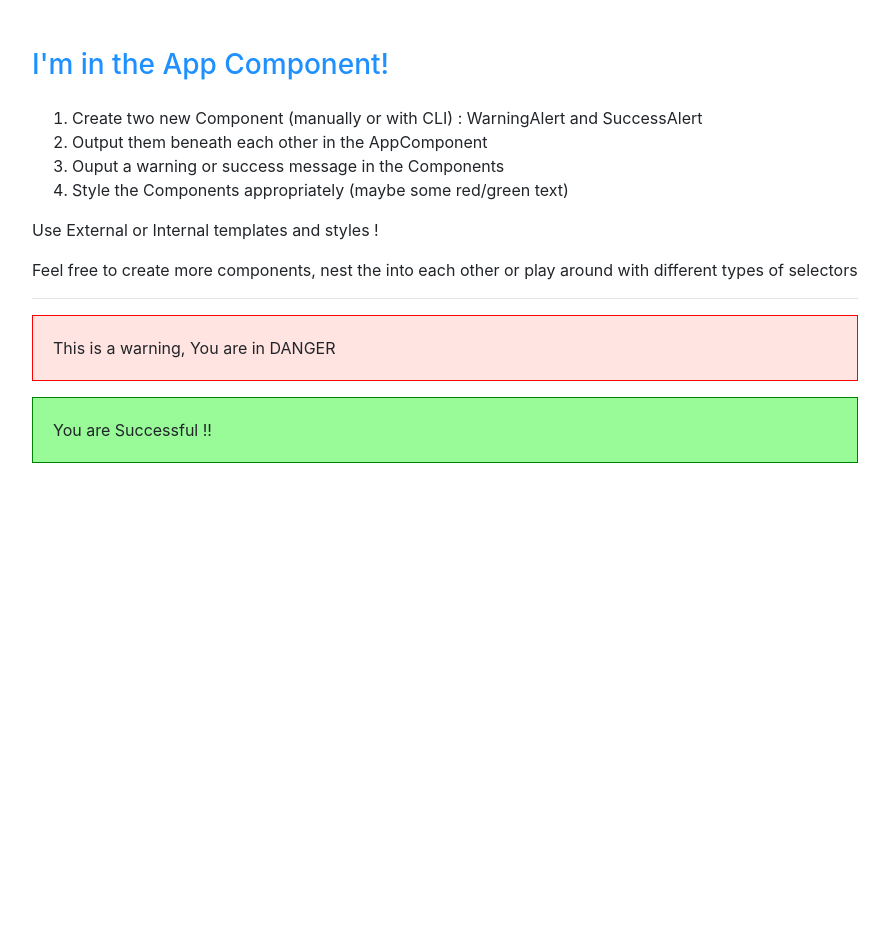
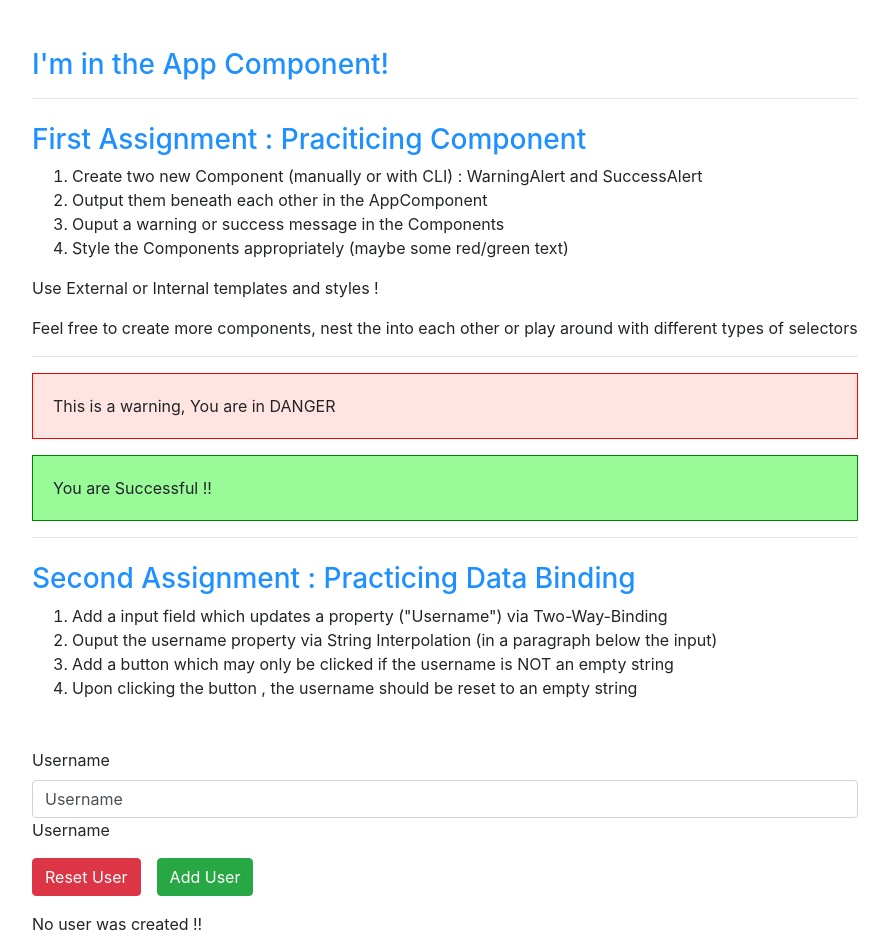
Before and after one commit to EvanCharles16/learn-angular, an Angular app: page / in a window 1280 px wide. Shown: the top 952 px of the page, without its empty margins (38-927 px from the left). Before the commit the page ends 800 px from the top, so only its background shows below. Built offline with nearby package versions, Linux system fonts and the light colour scheme.

Commit message:
assignment 2 : Two-Ways DataBinding works

```diff
--- a/src/app/app.component.html
+++ b/src/app/app.component.html
@@ -5,12 +5,10 @@
       <!-- <input type="text" [(ngModel)]="name" />
       <h4>{{ name }}</h4> -->
 
-      <!-- <hr /> -->
-      <!-- <app-servers></app-servers> -->
-      <!-- <div app-servers></div> -->
-      <!-- <div class="app-servers"></div> -->
+      <hr />
 
-      <ol class="mt-4">
+      <h3 class="mt-4">First Assignment : Praciticing Component</h3>
+      <ol>
         <li>
           Create two new Component (manually or with CLI) : WarningAlert and
           SuccessAlert
@@ -29,6 +27,38 @@
       <hr />
       <app-warning-alert></app-warning-alert>
       <app-success-alert></app-success-alert>
+
+      <hr />
+
+      <h3 class="mt-4">Second Assignment : Practicing Data Binding</h3>
+      <ol>
+        <li>
+          Add a input field which updates a property ("Username") via
+          Two-Way-Binding
+        </li>
+        <li>
+          Ouput the username property via String Interpolation (in a paragraph
+          below the input)
+        </li>
+        <li>
+          Add a button which may only be clicked if the username is NOT an empty
+          string
+        </li>
+        <li>
+          Upon clicking the button , the username should be reset to an empty
+          string
+        </li>
+      </ol>
+
+      <!-- testing here at servers.component.html -->
+      <div class="mt-5"></div>
+      <app-servers></app-servers>
+
+      <!-- <app-servers></app-servers> -->
+      <!-- <div app-servers></div> -->
+      <!-- <div class="app-servers"></div> -->
+
+      <hr />
     </div>
   </div>
 </div>
--- a/src/app/server/server.component.html
+++ b/src/app/server/server.component.html
@@ -1 +1 @@
-<h3>Server Components</h3>
+<p>Server with ID {{ serverId }} is {{ getServerStatus() }}</p>
--- a/src/app/server/server.component.ts
+++ b/src/app/server/server.component.ts
@@ -4,4 +4,11 @@ import { Component } from '@angular/core';
   selector: 'app-server',
   templateUrl: './server.component.html',
 })
-export class ServerComponent {}
+export class ServerComponent {
+  serverId: number = 10;
+  serverStatus: string = 'Offline';
+
+  getServerStatus() {
+    return this.serverStatus;
+  }
+}
--- a/src/app/servers/servers.component.html
+++ b/src/app/servers/servers.component.html
@@ -1,3 +1,50 @@
-<p>servers works!</p>
+<!-- NOTES !!! -->
+<!-- $event => object to fetch the event data -->
+<!-- $event => super important is kind of a reserved variable name, you can use in the template when using event binding
+    For this event , so only between these quotation marks (click) ="onCreateServer()" here, $event will be simply be the data emitted with that event.
+-->
+
+<!-- input and click are default events provided by DOM, and they ship some data when they are fired, T
+    he click event gives us an object which for example holds the coordinates where we clicked and the input event also gives us some data , some information about the event
+    Now we can caputre this data with $event passed as an argument to the method called or used anywhere between these quotation marks in the code we're executing, $event,
+    something to keep in mind, reserved word which gives us access to event data.
+-->
+
+<!--  -->
+<!-- Learn Data Binding vs Two-Ways-Binding -->
+
+<!-- <label>Server Name</label>
+<input type="text" class="form-control" (input)="onUpdateServerName($event)" />
+
+<input type="text" class="form-control" [(ngModel)]="serverName" />
+<p>{{ serverName }}</p>
+
+<button
+  class="btn btn-primary mb-4"
+  [disabled]="!allowNewServer"
+  (click)="onCreateServer()"
+>
+  Add Server
+</button>
+
+<p [innerText]="allowNewServer"></p>
+<p>{{ serverCreationStatus }}</p>
+
 <app-server></app-server>
-<app-server></app-server>
+<app-server></app-server> -->
+
+<label>Username</label>
+<input type="text" class="form-control" [(ngModel)]="userName" />
+<p>{{ userName }}</p>
+
+<button
+  class="btn btn-danger mr-3 mb-3"
+  [disabled]="userName === ''"
+  (click)="this.userName = ''"
+>
+  Reset User
+</button>
+<button class="btn btn-success mb-3" (click)="onCreateUser()">
+  Add User
+</button>
+<p>{{ userCreationStatus }}</p>
--- a/src/app/servers/servers.component.ts
+++ b/src/app/servers/servers.component.ts
@@ -4,15 +4,39 @@ import { Component, OnInit } from '@angular/core';
   selector: 'app-servers',
   // selector: '[app-servers]',
   // selector: '.app-servers',
-  template: `
-    <app-server></app-server>
-    <app-server></app-server>
-  `,
-  // templateUrl: './servers.component.html',
+  // template: `
+  //   <app-server></app-server>
+  //   <app-server></app-server>
+  // `,
+  templateUrl: './servers.component.html',
   styleUrls: ['./servers.component.css'],
 })
 export class ServersComponent implements OnInit {
-  constructor() {}
+  allowNewServer = false;
+  serverCreationStatus = 'No server was created !!';
+  serverName = 'Test';
+  userName = 'Username';
+  userCreationStatus = 'No user was created !!';
 
-  ngOnInit(): void {}
+  constructor() {
+    setTimeout(() => {
+      this.allowNewServer = true;
+    }, 2000);
+  }
+
+  ngOnInit() {}
+
+  onCreateServer() {
+    this.serverCreationStatus =
+      'Server was created!! Name is ' + this.serverName;
+  }
+
+  onUpdateServerName(event: any) {
+    this.serverName = (<HTMLInputElement>event.target).value;
+  }
+
+  onCreateUser() {
+    this.userCreationStatus = 'User was created !! Name is ' + this.userName;
+    this.userName = '';
+  }
 }
```
Also changed, not shown: src/app/app.module.ts (+9 -3 lines).
